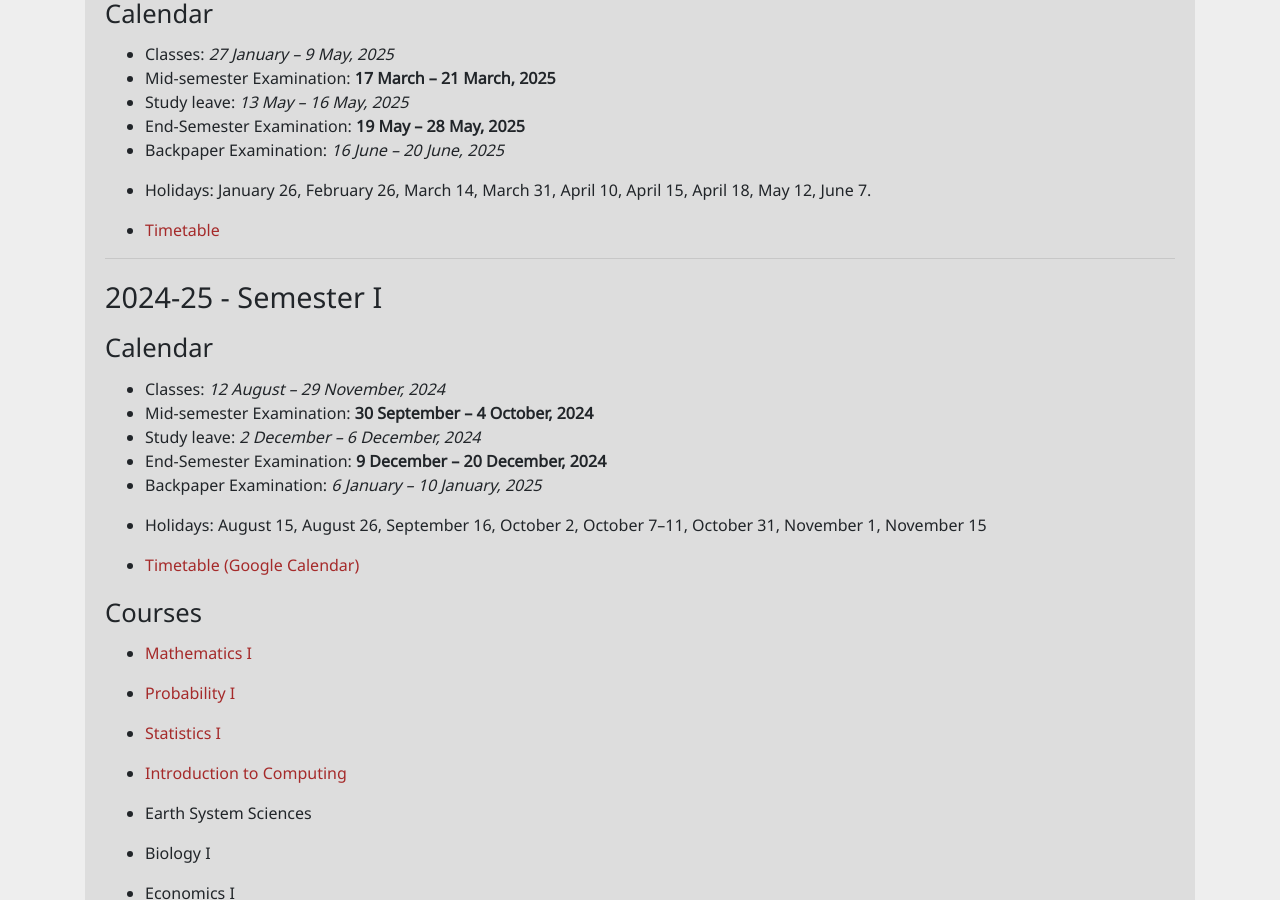
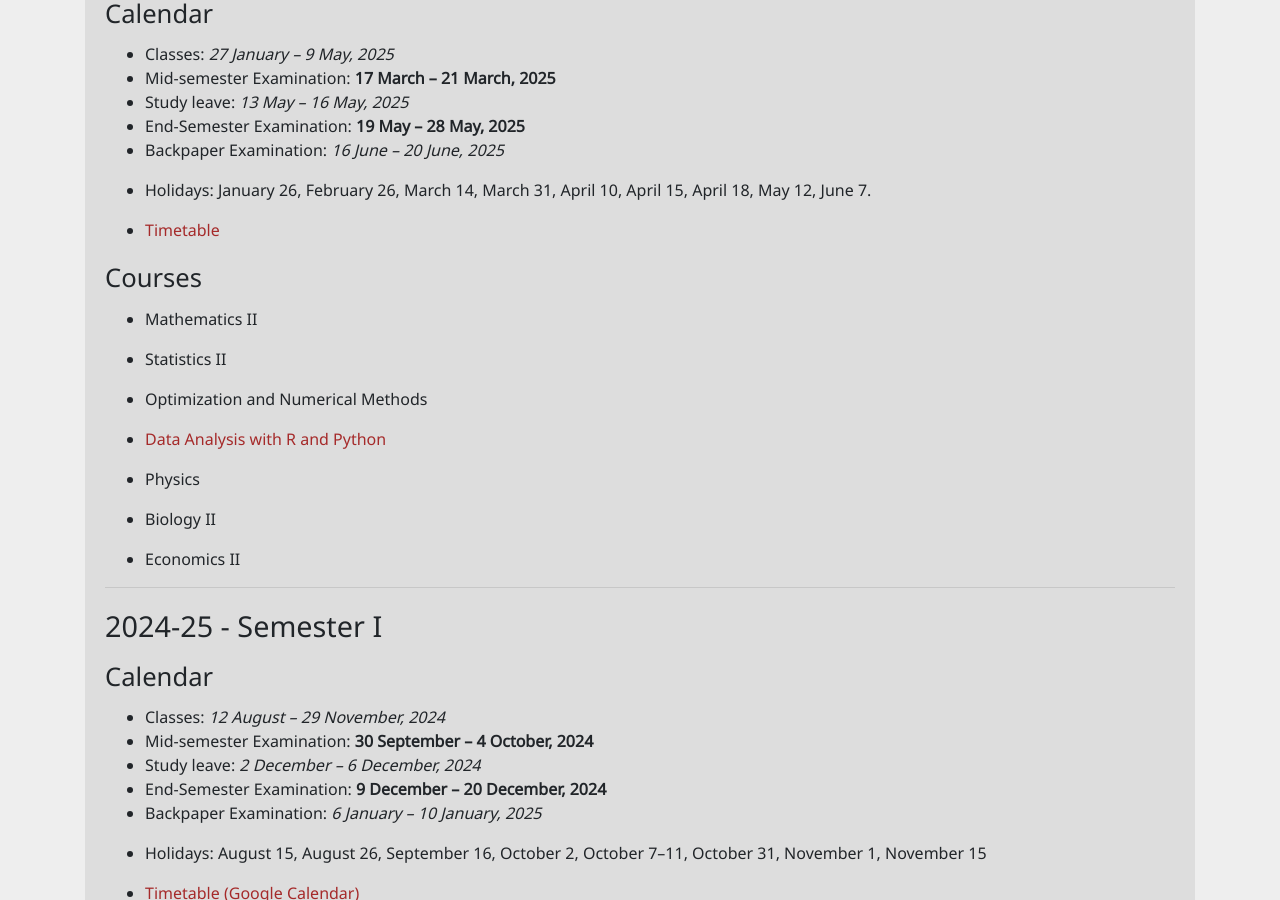
Before and after one commit to bsds-isi/bsds-isi.github.io, a Jekyll site: the page built from index.md, in a window 1280 px wide and 900 px high, scrolled down 410 px. Built offline with Jekyll 4.4.1, drawn with Linux system fonts in a browser that asks for light colours.

Commit message:
added courses

```diff
--- a/index.md
+++ b/index.md
@@ -34,6 +34,23 @@ statistics and probability. Learn more about the course
 * Holidays: January 26, February 26, March 14, March 31, April 10, April 15, April 18, May 12, June 7.
 
 * [Timetable](documents/timetable-sem2.pdf)
+
+## Courses
+
+* Mathematics II
+
+* Statistics II
+
+* Optimization and Numerical Methods
+
+* [Data Analysis with R and Python](https://deepayan.github.io/BSDS/2025-01-DARP/)
+
+* Physics
+
+* Biology II
+
+* Economics II
+
 
 * * *
 
```
